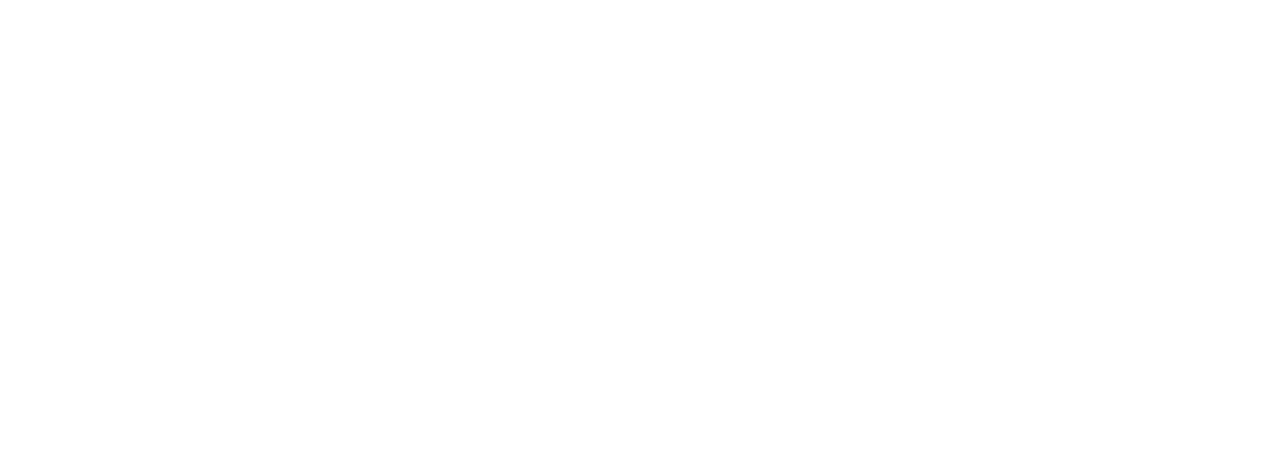
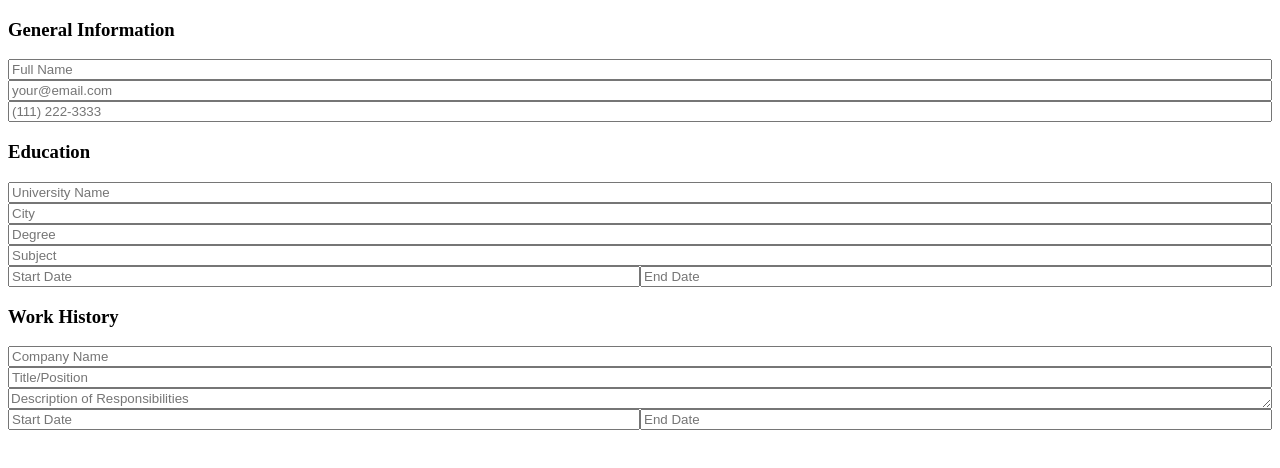
Before and after one commit to shinyfuwante/cv_app, a React (Create React App) app: page / in a window 1280 px wide. Shown: the top 468 px of the page. Built offline with nearby package versions, Linux system fonts and the light colour scheme.

Commit message:
Implement static layout for input form

```diff
--- a/src/components/App/App.js
+++ b/src/components/App/App.js
@@ -1,5 +1,19 @@
+import React from "react";
+import General from "../General";
+import EduInfo from "../EduInfo";
+import WorkInfo from "../WorkInfo";
+
 function App() {
-  return <></>;
+  return (
+    <>
+      <h3 id="general-header">General Information</h3>
+      <General></General>
+      <h3 id="education-header">Education</h3>
+      <EduInfo></EduInfo>
+      <h3 id="work-header">Work History</h3>
+      <WorkInfo></WorkInfo>
+    </>
+  );
 }
 
 export default App;
```
